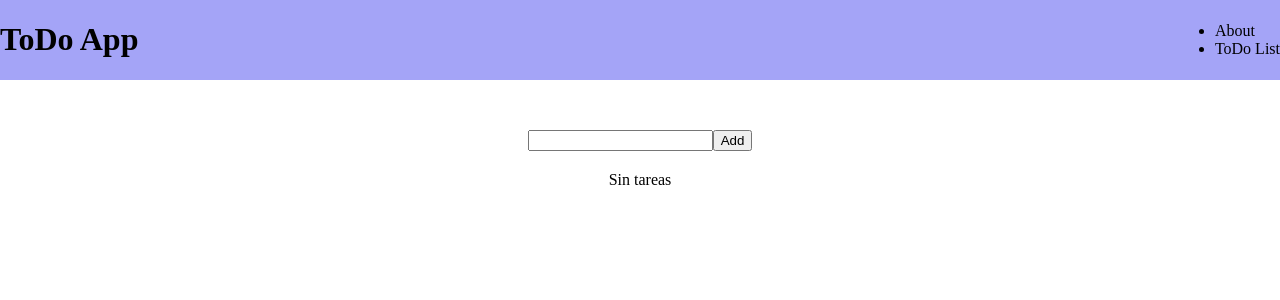
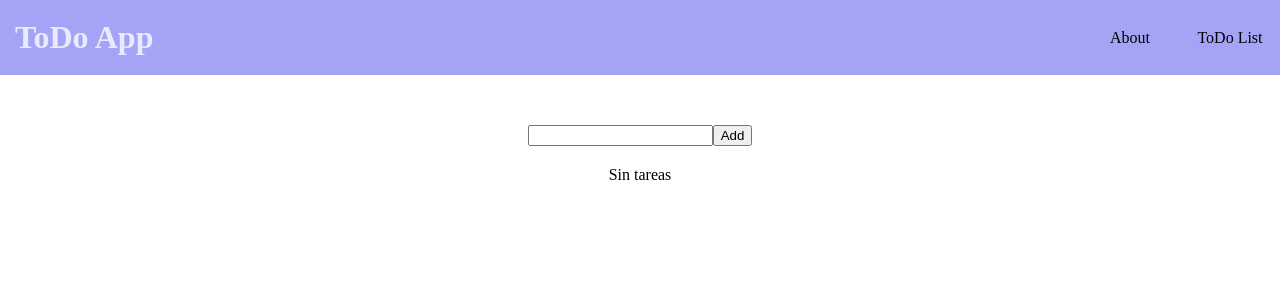
Before and after one commit to AndresCRM33/ToDo-App, a React (Vite) app: page / in a window 1280 px wide. Shown: the top 300 px of the page. Built offline with nearby package versions, Linux system fonts and the light colour scheme.

Commit message:
navbar prototype styles

```diff
--- a/src/components/NavBar/NavBar.jsx
+++ b/src/components/NavBar/NavBar.jsx
@@ -3,8 +3,8 @@ import styles from "./NavBar.module.css"
 
 export function NavBar(){
     return(<div className={styles.container}>
-        <h1>ToDo App</h1>
-        <ul>
+        <h1 className={styles.logo}>ToDo App</h1>
+        <ul className={styles.menuNav}>
             <li>About</li>
             <li>ToDo List</li>
         </ul>
--- a/src/components/NavBar/NavBar.module.css
+++ b/src/components/NavBar/NavBar.module.css
@@ -1,8 +1,37 @@
 .container{
     margin: 0;
     width: 100%;
+    height: 75px;
     display: flex;
     align-items: center;
     justify-content: space-between;
     background-color: rgb(164, 164, 247);
 }
+
+.menuNav{
+    display: flex;
+    list-style: none;
+}
+
+.menuNav li{
+    margin: 5px;
+    width: 90px;
+    height: 60px;
+    display: flex;
+    align-items: center;
+    justify-content: center;
+    transition: all 0.5s;
+}
+
+.menuNav li:hover{
+    background-color: rgb(105, 105, 168);
+    border-radius: 7px;
+    transform: translateY(-5px);
+    box-shadow: 0px 5px 1px rgba(0, 0, 0, 0.747);
+    color: rgb(209, 209, 209);
+}
+
+.logo{
+    margin: 15px;
+    color: rgb(234, 234, 255);
+}
```
